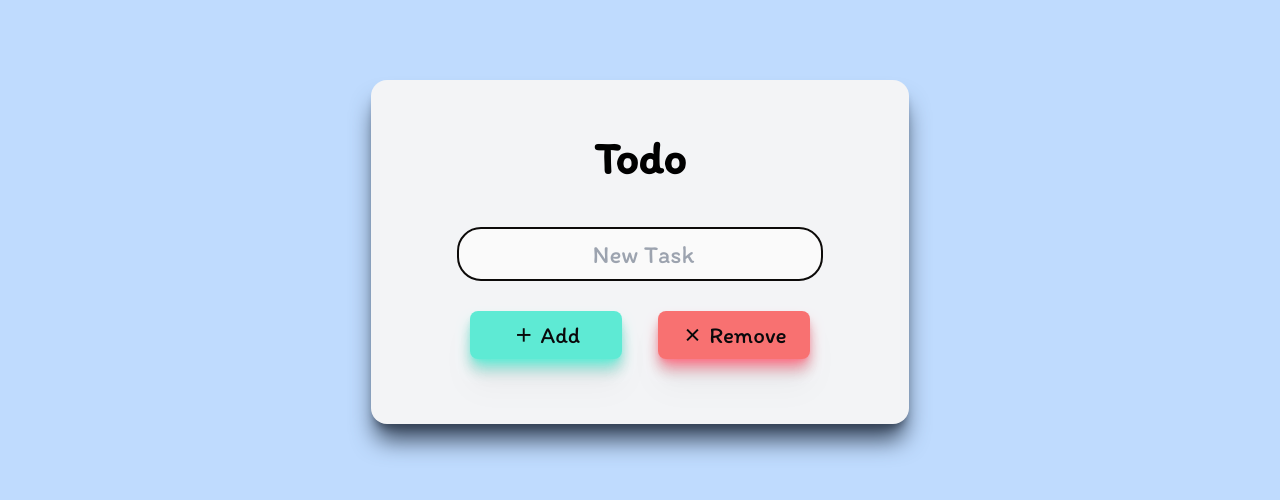
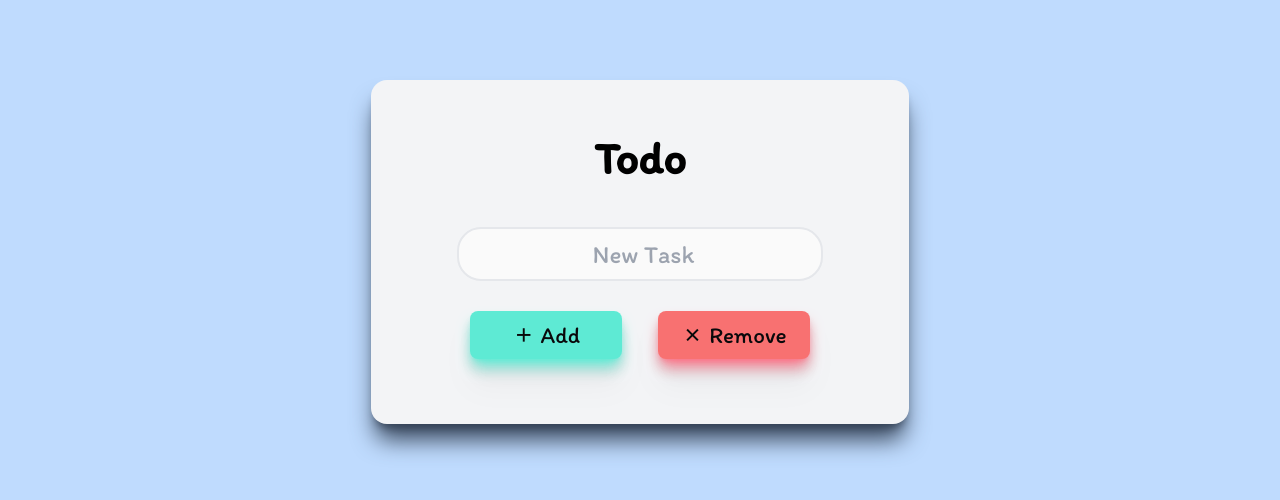
Before and after one commit to WarinCode/todo-app, a website: page index.html in a window 1280 px wide. Shown: the top 500 px of the page. Drawn offline with nearby package versions, Linux system fonts and the light colour scheme; some packages are replaced by stand-ins of ours; a script that the page names is missing.

Commit message:
Update index.html

```diff
--- a/index.html
+++ b/index.html
@@ -19,13 +19,12 @@
 <body class="bg-blue-200">
     <form class="border-none rounded-2xl shadow-slate-700 shadow-xl shadow-gray-800 bg-gray-100 px-2 py-3">
         <label for="input">Todo</label>
-        <input type="text" id="input" placeholder="New Task" class="rounded-3xl bg-zinc-50 border-2 border-stone-950 outline-none" required>
+        <input type="text" id="input" placeholder="New Task" class="rounded-3xl bg-zinc-50 border-2 outline-none" required maxlength="50">
         <div class="btn-group">
             <button type="submit" class="text-zinc-950 bg-teal-300 rounded-lg shadow-lg shadow-teal-300 drop-shadow-xl"><i class="ri-add-line"></i> add</button>
             <button type="reset" class="text-zinc-950 bg-red-400 rounded-lg shadow-lg shadow-rose-400 drop-shadow-xl"><i class="ri-close-fill"></i> remove</button>
         </div>
     </form>
-
     <section class="container my-10">
         <div class="box bg-gray-100 p-4 border-solid border-4 border-amber-500 rounded-md shadow-slate-700 shadow-xl shadow-gray-800">
             <h2 class="text-4xl font-bold underline">List</h2>
```
